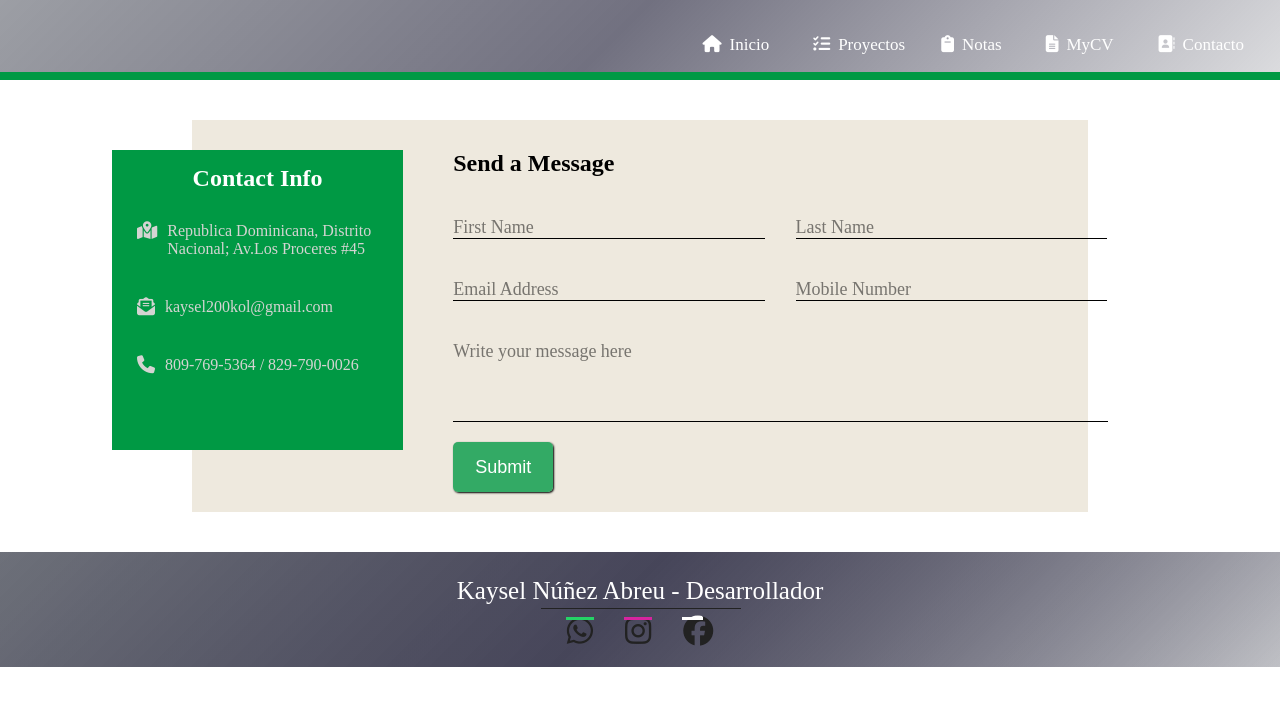
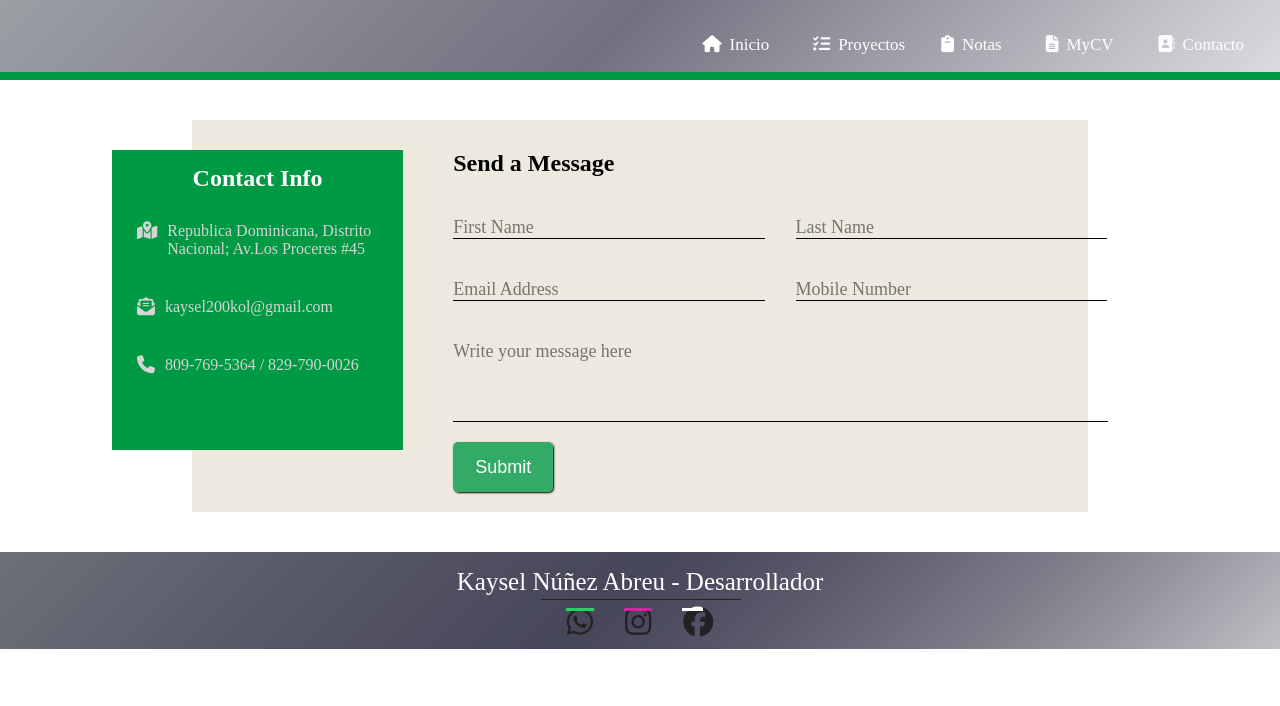
Before and after one commit to Kaysel12/Primer-Portafolio, a plain HTML site: page Seccion Contactos/index.html in a window 1280 px wide. Drawn offline with Linux system fonts and the light colour scheme; a web font is replaced by a local one.

Commit message:
updating repo

```diff
--- a/Seccion Contactos/style.css
+++ b/Seccion Contactos/style.css
@@ -432,7 +432,7 @@ footer {
 .footer-data {
     display: flex;
     width: 100%;
-    padding: 10px 0;
+    padding: 1px 0;
     flex-direction: column-reverse;
     align-items: center;
     justify-content: center;
```
